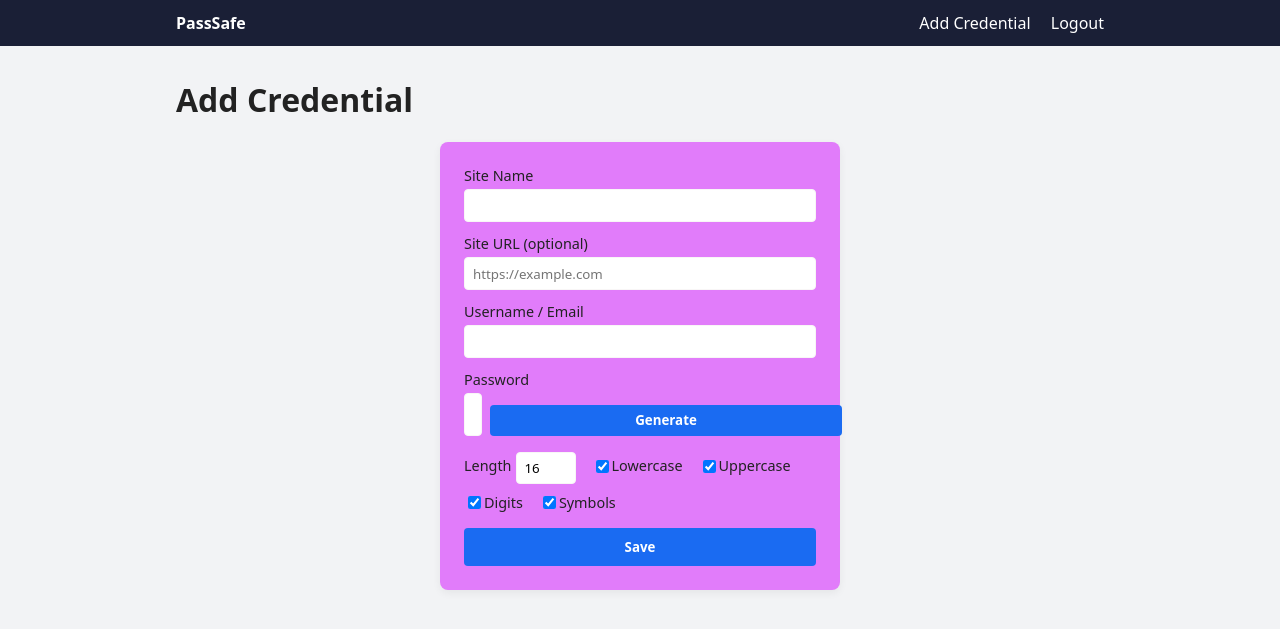
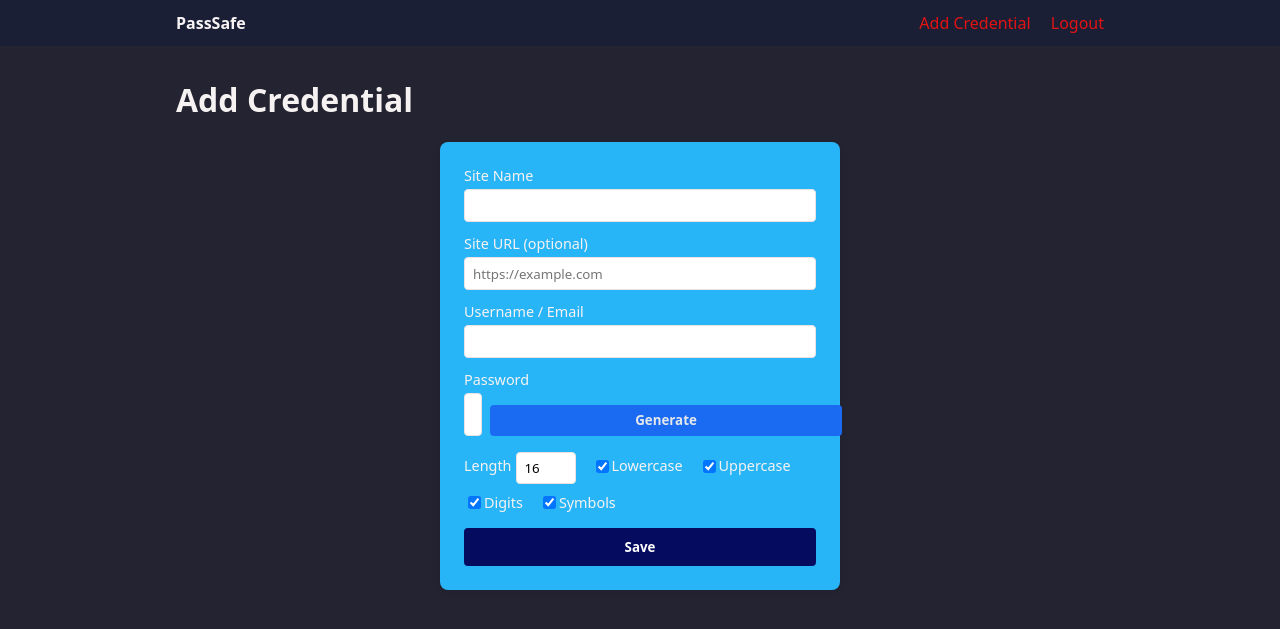
Before and after one commit to srivaishnavi0609/Password_management_system, a Flask app: page /add in a window 1280 px wide. Shown: the top 629 px of the page. Run offline with Flask 3, Linux system fonts and the light colour scheme; a user stored in the database is signed in.

Commit message:
First commit

```diff
--- a/static/css/styles.css
+++ b/static/css/styles.css
@@ -5,8 +5,8 @@
 
 body {
     margin: 0;
-    background: #f2f3f5;
-    color: #222;
+    background: #232331;
+    color: #f7f2f2;
 }
 
 header {
@@ -24,13 +24,13 @@ header {
 }
 
 .logo {
-    color: #fff;
+    color: #f8f4f4;
     text-decoration: none;
     font-weight: 600;
 }
 
 .nav-links a {
-    color: #fff;
+    color: #e21313;
     text-decoration: none;
     margin-left: 1rem;
 }
@@ -48,7 +48,7 @@ h1 {
 .auth-form {
     max-width: 400px;
     margin: 0 auto;
-    background: #e17cfa;
+    background: #28b5f7;
     padding: 1.5rem;
     border-radius: 0.5rem;
     box-shadow: 0 3px 8px rgba(0,0,0,0.06);
@@ -65,7 +65,7 @@ h1 {
     padding: 0.4rem 0.5rem;
     margin-top: 0.25rem;
     border-radius: 0.25rem;
-    border: 1px solid #f8f6f6;
+    border: 1px solid #ebe3e3;
 }
 
 .auth-form button {
@@ -74,7 +74,7 @@ h1 {
     padding: 0.6rem;
     border: none;
     border-radius: 0.25rem;
-    background: #1a6bf2;
+    background: #050b5e;
     color: #fff;
     cursor: pointer;
     font-weight: 600;
@@ -102,7 +102,7 @@ h1 {
 
 .flash-danger {
     background: #fde8e8;
-    color: #b91c1c;
+    color: #f13232;
 }
 
 .toolbar {
@@ -126,7 +126,7 @@ h1 {
 .credentials-table {
     width: 100%;
     border-collapse: collapse;
-    background: #fff;
+    background: #e66423;
     border-radius: 0.5rem;
     overflow: hidden;
     box-shadow: 0 3px 8px rgba(0,0,0,0.06);
@@ -135,12 +135,12 @@ h1 {
 .credentials-table th,
 .credentials-table td {
     padding: 0.6rem 0.75rem;
-    border-bottom: 1px solid #eee;
+    border-bottom: 1px solid #020c46;
     font-size: 0.9rem;
 }
 
 .credentials-table th {
-    background: #f1f3f8;
+    background: #5578cf;
     text-align: left;
 }
 
@@ -159,7 +159,7 @@ h1 {
     border-radius: 0.25rem;
     border: none;
     background: #1a6bf2;
-    color: #fff;
+    color: #e4e7eb;
     cursor: pointer;
 }
 
```
Also changed, not shown: database.db.
